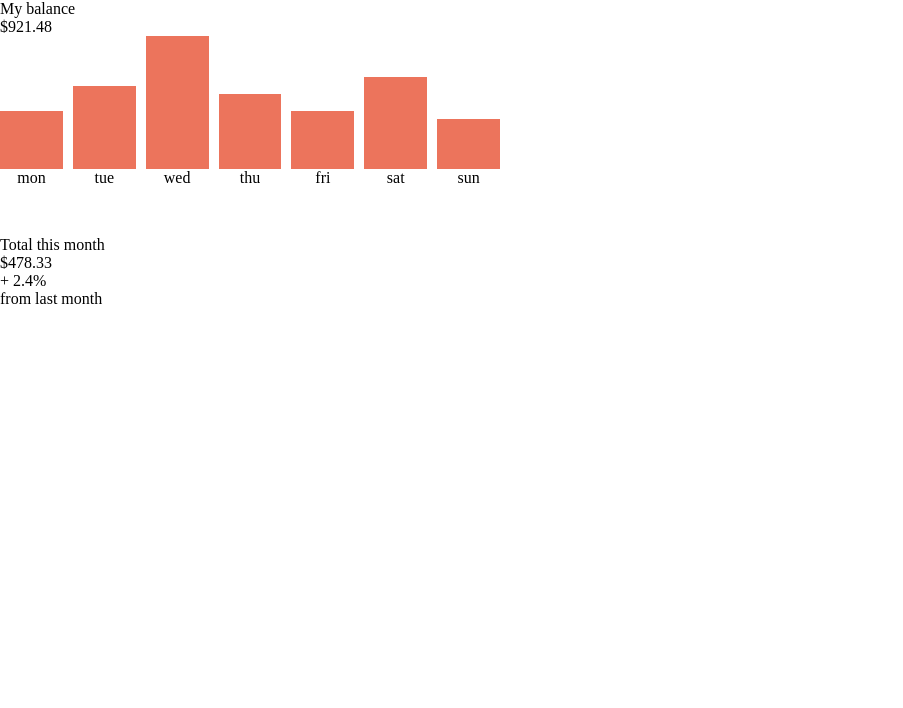
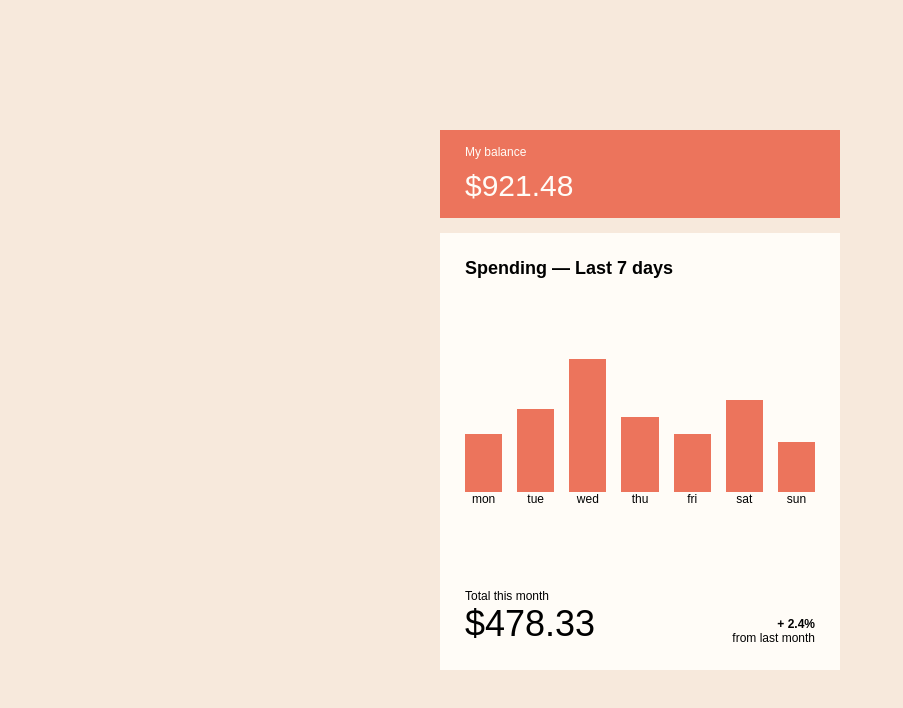
Before and after one commit to MatthewBerglund/Expenses-chart-component-coding-challenge, a plain HTML site: page index.html in a window 1280 px wide. Shown: the whole page, without its empty margins (0-903 px from the left). Drawn offline with Linux system fonts and the light colour scheme.

Commit message:
Basic layout styling

```diff
--- a/index.html
+++ b/index.html
@@ -10,11 +10,15 @@
 </head>
 
 <body>
-  <div>
+  <main>
+    <div class="component">
+      <section class="balance">
         <p>My balance</p>
         <p class="current-balance"></p>
-  </div>
-  <div class="bar-chart-container">
+      </section>
+      <section class="main">
+        <h1>Spending — Last 7 days</h1>
+        <div class="spendings-breakdown">
           <ul class="bar-chart"></ul>
           <template id="spending-template">
             <li class="spending">
@@ -29,14 +33,19 @@
             </li>
           </template>
         </div>
-  <div>
+        <div class="summary">
+          <div class="month-total">
             <p>Total this month</p>
             <p class="total-spent-this-month"></p>
           </div>
-  <div>
+          <div class="deviation">
             <p class="deviation-from-last-month"></p>
             <p>from last month</p>
           </div>
+        </div>
+      </section>
+    </div>
+  </main>
   <script src="/main.js"></script>
 </body>
 
--- a/style.css
+++ b/style.css
@@ -1,20 +1,65 @@
+/* background color: #f7e9dc */
+/* balance color: #ec745c */
+/* current date color: #75b4bc */
+/* spending chart color: #fffcf7 */
+/* dark text color: #392416 */
+
+html {
+  font-family: sans-serif;
+  font-size: 12px;
+}
+
 * {
   margin: 0;
   padding: 0;
+  box-sizing: border-box;
 }
 
-.bar-chart-container {
-  /* border: 1px solid black; */
+main {
+  background-color: #f7e9dc;
+  display: flex;
+  justify-content: center;
+  align-items: center;
+  height: 100vh;
+}
+
+.component {
+  width: 400px;
+  display: grid;
+  grid-template-rows: auto 1fr;
+  row-gap: 15px;
+}
+
+.balance {
+  color: #fffcf7;
+  background-color: #ec745c;
+  padding: 15px 25px;
+}
+
+.current-balance {
+  font-size: 2.5rem;
+  margin-top: 10px;
+}
+
+.main {
+  background-color: #fffcf7;
+  padding: 25px 25px;
+  display: grid;
+  grid-template-rows: auto 1fr auto;
+  row-gap: 30px;
+}
+
+.spendings-breakdown {
+  background-color: #fffcf7;
   height: 200px;
-  width: 500px;
+  margin: 50px 0 0 0;
 }
 
 .bar-chart {
   display: grid;
   grid-template-columns: repeat(7, 1fr);
-  column-gap: 10px;
+  column-gap: 15px;
   list-style: none;
-  padding: 0;
   height: 100%;
   width: 100%;
 }
@@ -25,6 +70,7 @@
 }
 
 .bar {
+  position: relative;
   background-color: #ec745c;
   height: 100%;
   width: 100%;
@@ -39,21 +85,43 @@
   grid-template-rows: 2fr 1fr;
 }
 
-.weekday-container {
-  display: flex;
-  justify-content: center;
-}
-
 .spending-tooltip {
-  position: relative;
+  position: absolute;
   top: -27px;
   left: 50%;
   transform: translateX(-50%);
   display: none;
   justify-content: center;
   align-items: center;
-  background-color: #000000;
-  color: #ffffff;
+  background-color: #392416;
+  color: #fffcf7;
   padding: 3px 2px;
   width: fit-content;
 }
+
+.weekday-container {
+  display: flex;
+  justify-content: center;
+}
+
+/* SUMMARY */
+
+.summary {
+  display: grid;
+  grid-template-columns: 1fr 1fr;
+}
+
+.total-spent-this-month {
+  font-size: 3rem;
+}
+
+.deviation {
+  display: flex;
+  justify-content: end;
+  flex-direction: column;
+  align-items: end;
+}
+
+.deviation-from-last-month {
+  font-weight: bold;
+}
```
Lines whose indentation alone changed are shown as unchanged.
